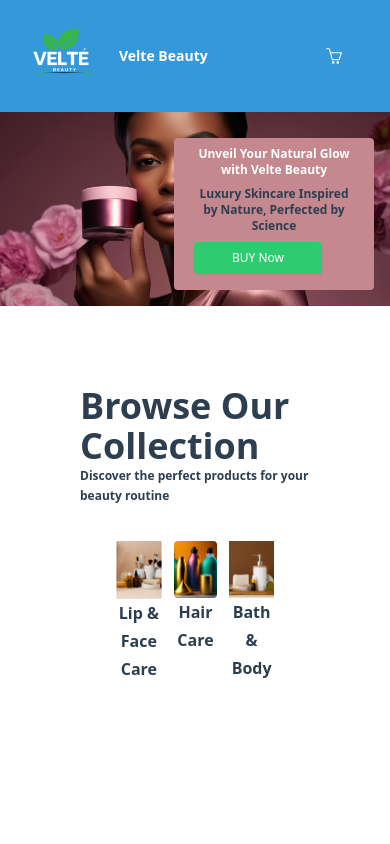
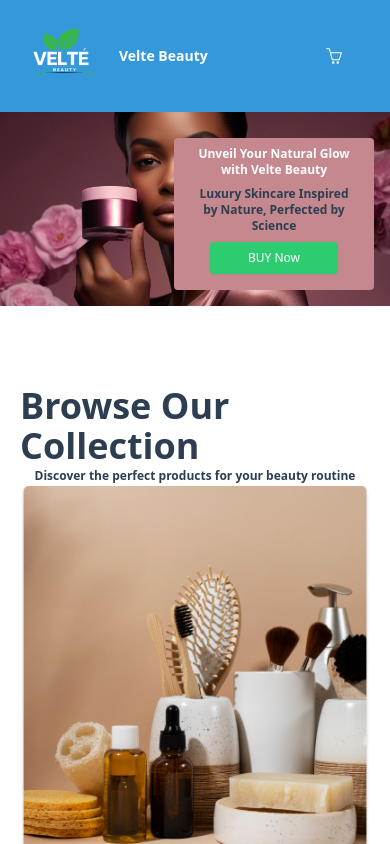
Before and after one commit to Igraziella/Timbu-Cloud-Shop, a React (Vite) app in the folder timbu-shop-app/: page / in a window 390 px wide. Shown: the top 844 px of the page. Built offline with nearby package versions, Linux system fonts and the light colour scheme.

Commit message:
modified pages

```diff
--- a/timbu-shop-app/src/components/Collection.jsx
+++ b/timbu-shop-app/src/components/Collection.jsx
@@ -2,14 +2,13 @@
 
 const Collection = () => {
   return (
-    <section>
-      <div className="container mx-auto px-20 py-20 flex justify-items-center md:flex-row text-[#2C3E50]">
+      <div className="relative mx-auto lg:px-20 px-5 py-20 flex justify-items-center md:flex-row text-[#2C3E50]">
         <div className="lg:flex-grow md:w-1 lg:pr-24 md:pr-16 flex flex-col md:items-left mb-16 md:mb-0 items-center">
           <h1 className="font-extrabold text-4xl">Browse Our Collection</h1>
           <p className="mb-0 leading-relaxed font-bold text-xs">
             Discover the perfect products for your beauty routine
           </p>
-          <div className='flex flex-row justify-items-center p-9 space-x-3 h-80 text-center font-bold leading-7'>
+          <div className='lg:flex flex-row justify-items-center lg:p-9 space-x-3 h-80 text-center font-bold leading-7'>
             <div>
                 <img src="col-pic1.png" alt="" />
                 <h3>Lip & Face Care</h3>
@@ -26,7 +25,7 @@
         </div>
         </div>
       </div>
-    </section>
+
   )
 }
 
--- a/timbu-shop-app/src/components/Hero.jsx
+++ b/timbu-shop-app/src/components/Hero.jsx
@@ -18,7 +18,7 @@
           </div>
 
         </div>
-        <div>
+        <div className='flex justify-center lg:justify-start'>
             <Link to='/shop'>
               <button className='lg:mt-10 mt-2 mb-2 lg:font-semibold text-xs text-white bg-[#2ECC71] hover:bg-green-400 border-0 shadow-sm rounded py-2 px-6 w-32 justify-center focus:outline-none'>BUY Now</button>
             </Link>
--- a/timbu-shop-app/src/components/Product.jsx
+++ b/timbu-shop-app/src/components/Product.jsx
@@ -4,12 +4,12 @@
 
 const Product = () => {
   return (
-      <div className="py-20 px-20">
+      <div className=" relative py-20 px-20">
         <div className="text-center font-bold pb-2 pt-2 text-2xl text-[#2C3E50]">
           Our Products
         </div>
 
-        <div className="md:grid grid-cols-4 gap-3">
+        <div className="md:grid grid-cols-4 lg:gap-3 gap-y-10">
           {
             prodSample.map((data) => {
               const { id, img, title, subtitle, price } = data
```
